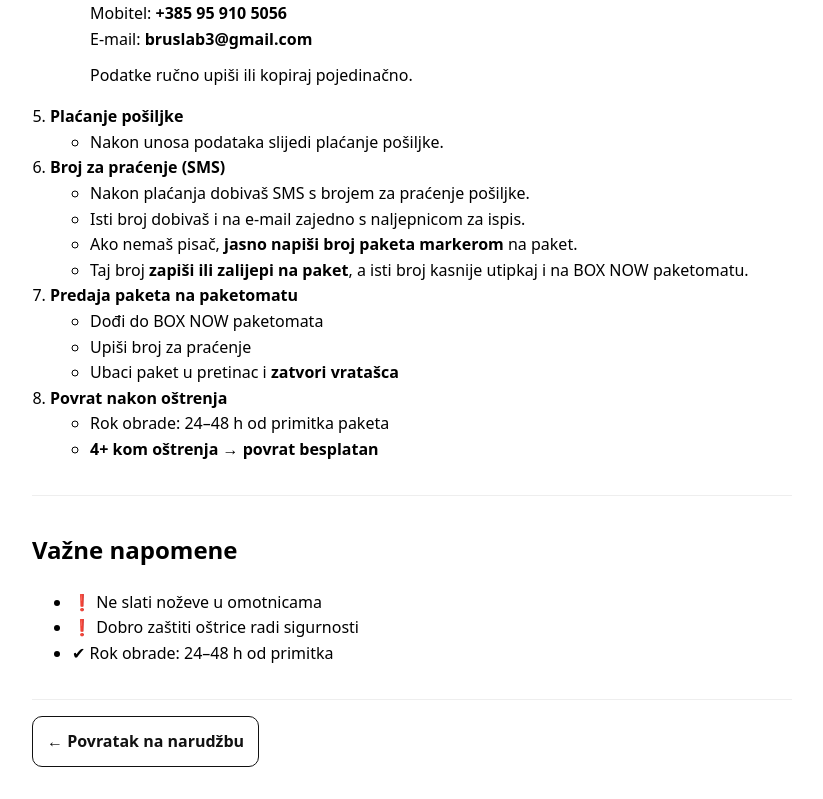
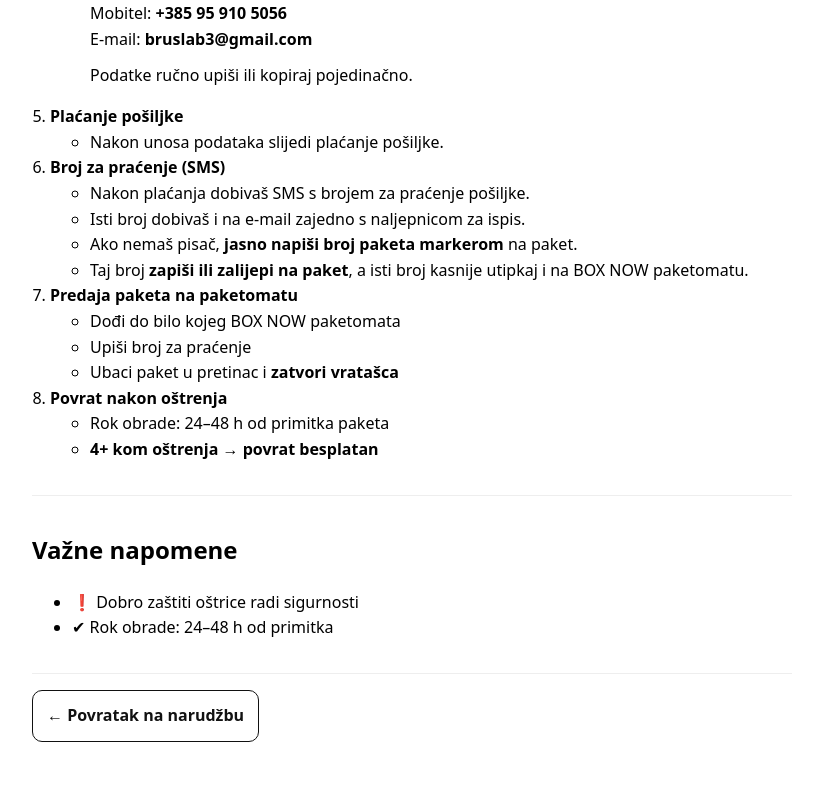
Before and after one commit to Nenad-cmd/ostrenje-nozeva-zagreb, a Next.js app: page /box-now in a window 1280 px wide. Shown: the part 595-1394 px from the top of the page, without its empty margins (228-1051 px from the left). After the commit the page ends 1369 px from the top, so only its background shows below. Built offline with nearby package versions, Linux system fonts and the light colour scheme.

Commit message:
Update page.tsx

```diff
--- a/app/box-now/page.tsx
+++ b/app/box-now/page.tsx
@@ -92,7 +92,7 @@ export default function BoxNowPage() {
           <li>
             <strong>Predaja paketa na paketomatu</strong>
             <ul>
-              <li>Dođi do BOX NOW paketomata</li>
+              <li>Dođi do bilo kojeg BOX NOW paketomata</li>
               <li>Upiši broj za praćenje</li>
               <li>
                 Ubaci paket u pretinac i <strong>zatvori vratašca</strong>
@@ -115,7 +115,6 @@ export default function BoxNowPage() {
       <section style={{ marginTop: 32, paddingTop: 16, borderTop: "1px solid #eee" }}>
         <h2>Važne napomene</h2>
         <ul>
-          <li>❗ Ne slati noževe u omotnicama</li>
           <li>❗ Dobro zaštiti oštrice radi sigurnosti</li>
           <li>✔ Rok obrade: 24–48 h od primitka</li>
         </ul>
```
